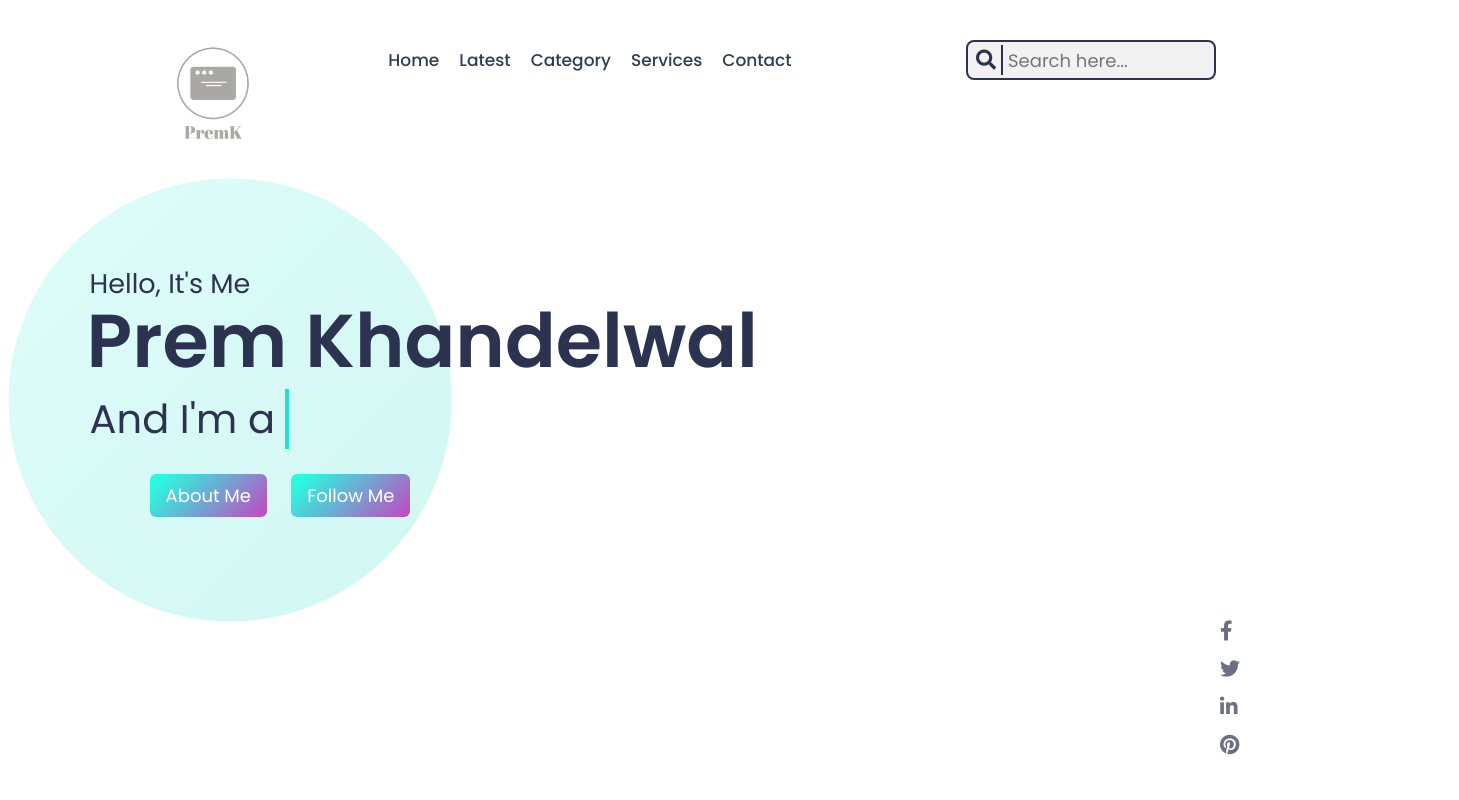
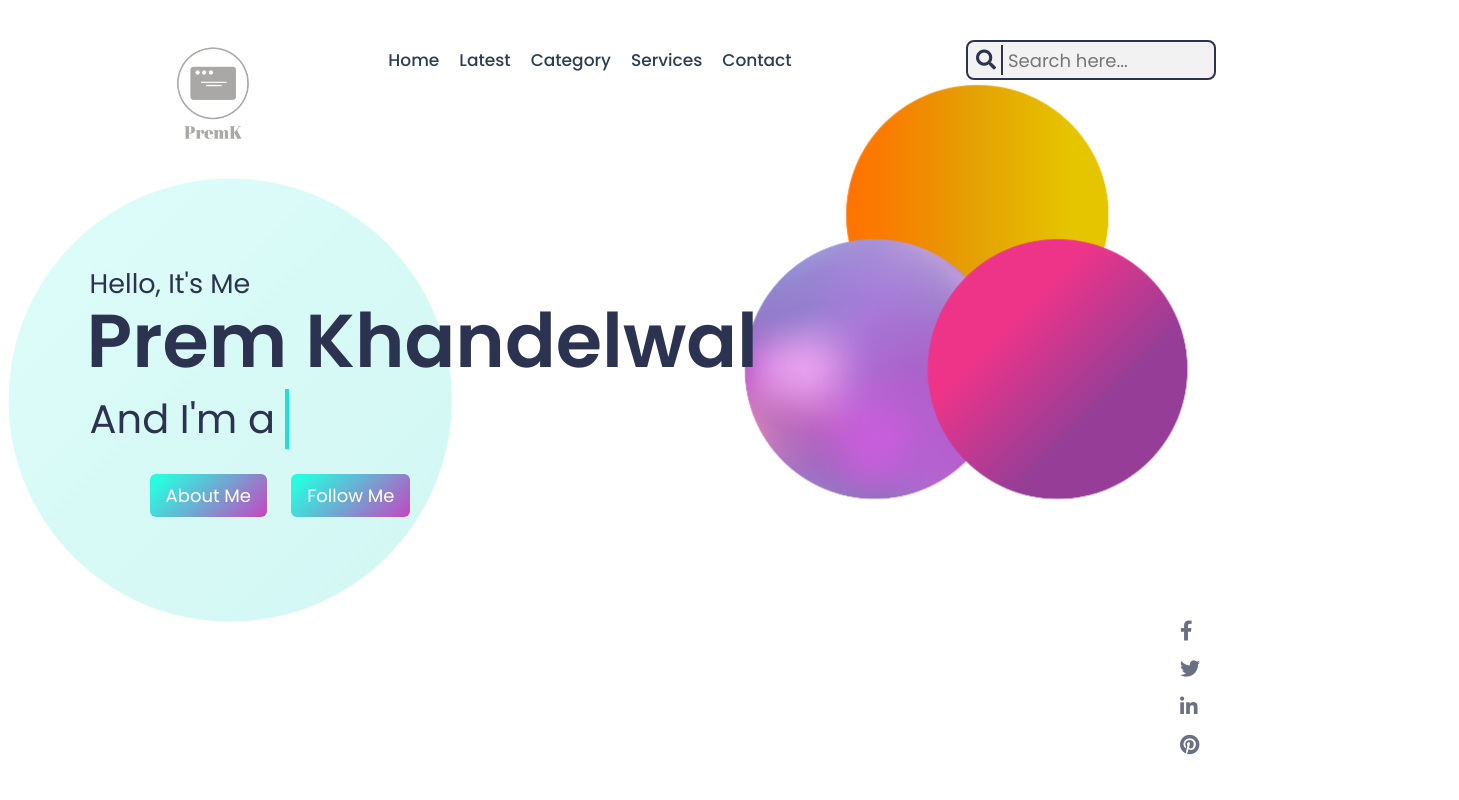
Before and after one commit to PremK14/multimediawebsite, a plain HTML site: page index.html in a window 1280 px wide. Shown: the whole page, 1459 px wide, since content can reach past the window. Drawn offline with Linux system fonts and the light colour scheme.

Commit message:
newimage

```diff
--- a/index.html
+++ b/index.html
@@ -36,7 +36,7 @@
            <span>And I'm a</span>
             <div class="typing-text">
               <span class="one">Student,</span>
-              <span class="two">at STHS.</span>
+              <span class="two">and Dev.</span>
             </div>
           </div>
        </div>
@@ -46,7 +46,7 @@
  </div>
      </div>
      <div class="gradient">
-       <img src="images/gradient1.png" alt="">
+       <img src="images/Myproject.png" alt="">
      </div>
    </div>
    <div class="media-icons">
--- a/style.css
+++ b/style.css
@@ -146,17 +146,16 @@ header .text-content .job{
   transform: scale(0.97);
 }
 .content .gradient img{
-  position: absolute;
   height: 75%;
-  bottom: 0;
+  bottom: 30px;
   right: 80px;
-  position: absolute;
+  margin-left: 473px;
 }
 header .media-icons{
   display: flex;
   flex-direction: column;
   position: absolute;
-  right: 40px;
+  right: 80px;
   bottom: 40px;
 }
 .media-icons a{
```
Also changed, not shown: images/Myproject.png (added).
